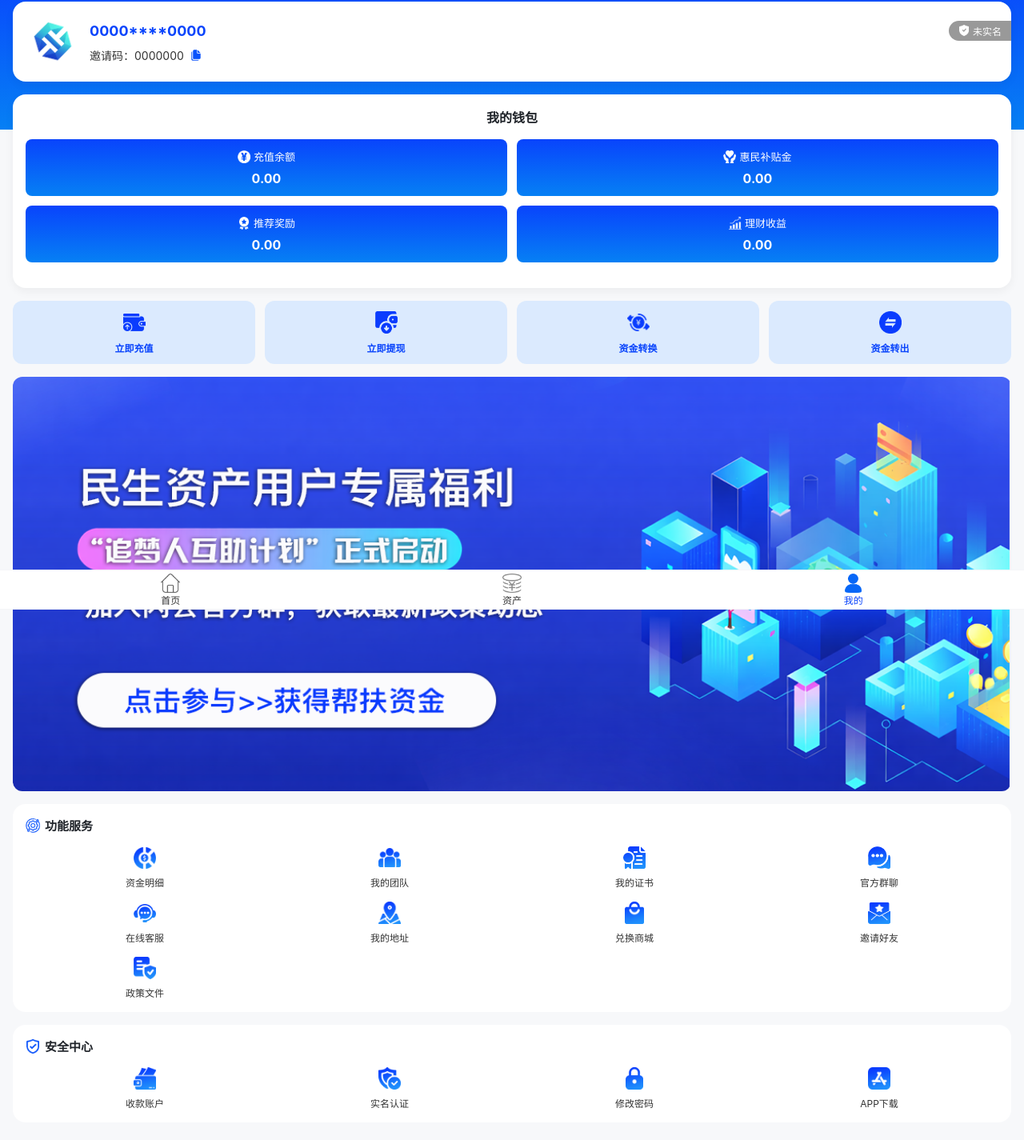
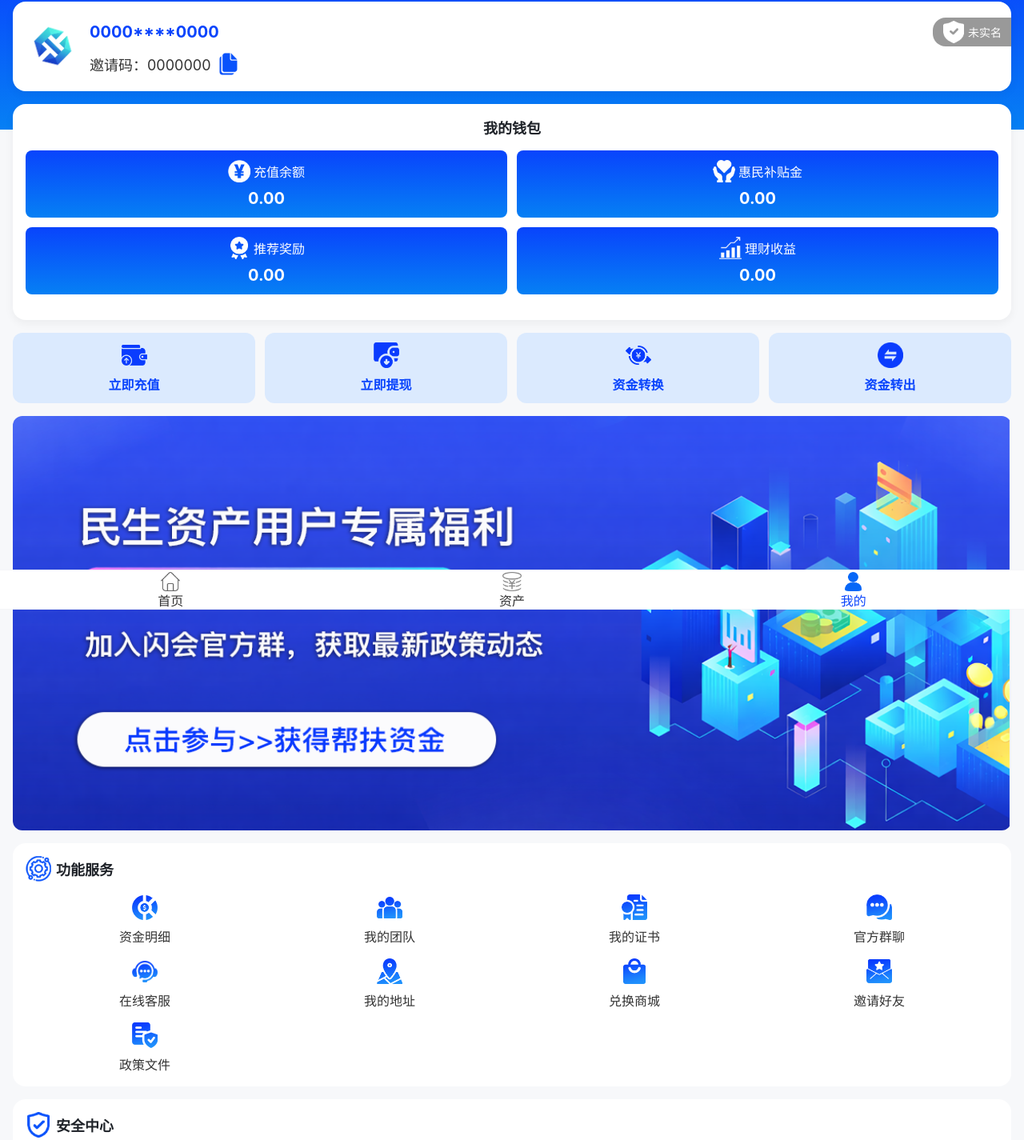
Before and after one commit to zhangsan083/minsheng, a Vue app: page /profile in a window 1280 px wide. Shown: the part 38-1463 px from the top of the page at 80% size. Built offline with nearby package versions, Linux system fonts and the light colour scheme; no server answers; sample sign-in values are in the browser's storage.

Commit message:
老人友好模式

```diff
--- a/src/styles/theme.scss
+++ b/src/styles/theme.scss
@@ -7,10 +7,37 @@
   --color-bg: #f7f8fa;
   --color-text: #1f2329;
 
+  /* 老年人友好设计标准 */
+  --font-size-base: 18px;
+  --font-size-large: 20px;
+  --font-size-small: 16px;
+  --font-size-xs: 14px;
+  --icon-size-base: 32px;
+  --icon-size-small: 28px;
+  --button-height: 52px;
+  --button-large-height: 56px;
+  --button-normal-height: 48px;
+  --button-mini-height: 44px;
+  --spacing-base: 16px;
+  --spacing-small: 12px;
+  --spacing-large: 20px;
+
   /* Vant Theme Overrides */
   --van-primary-color: var(--blue-deep);
   --van-button-primary-background: var(--blue-gradient);
   --van-button-primary-border-color: var(--blue-deep);
+  --van-font-size-xs: var(--font-size-xs);
+  --van-font-size-sm: var(--font-size-small);
+  --van-font-size-md: var(--font-size-base);
+  --van-font-size-lg: var(--font-size-large);
+  --van-button-height: var(--button-height);
+  --van-button-large-height: var(--button-large-height);
+  --van-button-normal-height: var(--button-normal-height);
+  --van-button-mini-height: var(--button-mini-height);
+  --van-icon-size-xs: 24px;
+  --van-icon-size-sm: 28px;
+  --van-icon-size-md: 32px;
+  --van-icon-size-lg: 36px;
 }
 
 [data-theme='dark'] {
@@ -22,6 +49,90 @@
 body {
   color: var(--color-text);
   background: var(--color-bg);
+  font-size: var(--font-size-base);
+  font-family:
+    -apple-system, BlinkMacSystemFont, 'Segoe UI', 'PingFang SC', 'Hiragino Sans GB',
+    'Microsoft YaHei', 'Helvetica Neue', Helvetica, Arial, sans-serif;
+  -webkit-font-smoothing: antialiased;
+  -moz-osx-font-smoothing: grayscale;
+}
+
+/* 老年人友好的全局样式 */
+* {
+  box-sizing: border-box;
+}
+
+/* 提升可读性 */
+h1,
+h2,
+h3,
+h4,
+h5,
+h6 {
+  font-weight: 600;
+  line-height: 1.4;
+}
+
+/* 按钮通用样式 */
+.van-button {
+  font-size: var(--font-size-base) !important;
+  height: var(--button-height) !important;
+  line-height: var(--button-height) !important;
+}
+
+/* 输入框通用样式 */
+.van-field__control {
+  font-size: var(--font-size-base) !important;
+}
+
+/* 标签页通用样式 */
+.van-tab {
+  font-size: var(--font-size-base) !important;
+}
+
+/* 单元格通用样式 */
+.van-cell {
+  font-size: var(--font-size-base) !important;
+}
+
+/* 列表通用样式 */
+.van-list {
+  font-size: var(--font-size-base) !important;
+}
+
+/* 弹窗通用样式 */
+.van-popup {
+  font-size: var(--font-size-base) !important;
+}
+
+/* 提示通用样式 */
+.van-toast {
+  font-size: var(--font-size-base) !important;
+}
+
+/* 导航栏通用样式 */
+.van-nav-bar {
+  font-size: var(--font-size-base) !important;
+}
+
+/* 下拉菜单通用样式 */
+.van-dropdown-menu__item {
+  font-size: var(--font-size-base) !important;
+}
+
+/* 加载通用样式 */
+.van-loading {
+  font-size: var(--font-size-small) !important;
+}
+
+/* 步骤条通用样式 */
+.van-steps__title {
+  font-size: var(--font-size-base) !important;
+}
+
+/* 时间选择器通用样式 */
+.van-picker-column__item {
+  font-size: var(--font-size-base) !important;
 }
 
 /* Global Utilities */
@@ -32,3 +143,24 @@ body {
 .text-blue-deep {
   color: var(--blue-deep) !important;
 }
+
+/* 老年人友好工具类 */
+.text-large {
+  font-size: var(--font-size-large) !important;
+}
+
+.text-base {
+  font-size: var(--font-size-base) !important;
+}
+
+.text-small {
+  font-size: var(--font-size-small) !important;
+}
+
+.icon-large {
+  font-size: var(--icon-size-base) !important;
+}
+
+.icon-small {
+  font-size: var(--icon-size-small) !important;
+}
--- a/src/views/Home.vue
+++ b/src/views/Home.vue
@@ -427,7 +427,7 @@ const recordCode = ref('')
   border-radius: 4px;
 }
 .title {
-  font-size: 24px;
+  font-size: 28px;
   font-weight: 700;
   letter-spacing: 4px;
 }
@@ -518,20 +518,20 @@ const recordCode = ref('')
 }
 .notice-bar {
   padding: 0;
-  height: 24px;
-  line-height: 24px;
-  font-size: 12px;
+  height: 28px;
+  line-height: 28px;
+  font-size: var(--font-size-small);
 }
 
 /* Grid */
 .grid {
   background: #fff;
   border-radius: 12px;
-  padding: 16px 8px;
+  padding: var(--spacing-base) 8px;
   display: grid;
   grid-template-columns: repeat(4, 1fr);
-  gap: 16px 8px;
-  margin-bottom: 16px;
+  gap: var(--spacing-base) 8px;
+  margin-bottom: var(--spacing-base);
 }
 .grid__item {
   display: flex;
@@ -540,23 +540,23 @@ const recordCode = ref('')
   gap: 8px;
 }
 .grid__icon-img {
-  width: 30px;
-  height: 30px;
+  width: var(--icon-size-base);
+  height: var(--icon-size-base);
   object-fit: contain;
 }
 .grid__text {
-  font-size: 12px;
+  font-size: var(--font-size-base);
   color: #333;
 }
 
 .quick-actions {
   display: grid;
   grid-template-columns: repeat(2, 1fr);
-  gap: 12px;
-  margin-bottom: 16px;
+  gap: var(--spacing-small);
+  margin-bottom: var(--spacing-base);
 }
 .quick-actions__btn {
-  height: 48px;
+  height: var(--button-normal-height);
   border-radius: 10px;
   background: var(--blue-gradient);
   color: #fff;
@@ -575,12 +575,12 @@ const recordCode = ref('')
   background-size: 100% 100%;
 }
 .quick-actions__icon {
-  width: 20px;
-  height: 20px;
+  width: var(--icon-size-small);
+  height: var(--icon-size-small);
   object-fit: contain;
 }
 .quick-actions__text {
-  font-size: 16px;
+  font-size: var(--font-size-base);
   font-weight: 600;
 }
 
@@ -609,7 +609,7 @@ const recordCode = ref('')
   object-fit: contain;
 }
 .news__title-text {
-  font-size: 20px;
+  font-size: var(--font-size-large);
   font-family: 'STKaiti', 'Kaiti', serif;
   font-weight: 700;
   font-style: italic;
@@ -654,7 +654,7 @@ const recordCode = ref('')
   border-bottom: none;
 }
 .news__text {
-  font-size: 14px;
+  font-size: var(--font-size-small);
   color: #333;
   font-weight: 600;
   margin-bottom: 8px;
@@ -665,7 +665,7 @@ const recordCode = ref('')
   overflow: hidden;
 }
 .news__time {
-  font-size: 12px;
+  font-size: var(--font-size-xs);
   color: #999;
 }
 .news__thumb {
@@ -675,9 +675,9 @@ const recordCode = ref('')
 }
 .news__footer {
   text-align: center;
-  padding: 12px;
+  padding: var(--spacing-small);
   color: #666;
-  font-size: 12px;
+  font-size: var(--font-size-xs);
   display: flex;
   align-items: center;
   justify-content: center;
--- a/src/views/Profile.vue
+++ b/src/views/Profile.vue
@@ -379,7 +379,7 @@ const confirmLogout = () => {
 }
 
 .user-phone {
-  font-size: 18px;
+  font-size: var(--font-size-large);
   font-weight: bold;
   color: var(--blue-deep);
 }
@@ -387,7 +387,7 @@ const confirmLogout = () => {
 .status-badge {
   background: var(--blue-gradient);
   color: white;
-  font-size: 12px;
+  font-size: var(--font-size-xs);
   padding: 4px 12px;
   border-top-left-radius: 16px;
   border-bottom-left-radius: 16px;
@@ -402,7 +402,7 @@ const confirmLogout = () => {
 }
 
 .invite-row {
-  font-size: 14px;
+  font-size: var(--font-size-base);
   color: #333;
   display: flex;
   align-items: center;
@@ -426,15 +426,15 @@ const confirmLogout = () => {
 .card-title {
   text-align: center;
   font-weight: bold;
-  margin-bottom: 16px;
-  font-size: 16px;
+  margin-bottom: var(--spacing-base);
+  font-size: var(--font-size-base);
 }
 
 .wallet-grid {
   display: grid;
   grid-template-columns: 1fr 1fr;
-  gap: 12px;
-  margin-bottom: 16px;
+  gap: var(--spacing-small);
+  margin-bottom: var(--spacing-base);
 }
 
 .wallet-item {
@@ -449,28 +449,28 @@ const confirmLogout = () => {
 }
 
 .wallet-icon {
-  font-size: 13px;
+  font-size: var(--font-size-small);
   display: flex;
   align-items: center;
   gap: 4px;
 }
 
 .wallet-value {
-  font-size: 16px;
+  font-size: var(--font-size-large);
   font-weight: bold;
 }
 
 .divider {
   height: 1px;
   background: #eee;
-  margin: 12px 0;
+  margin: var(--spacing-small) 0;
 }
 
 .verify-gold-row {
   display: flex;
   justify-content: space-between;
   align-items: center;
-  font-size: 14px;
+  font-size: var(--font-size-small);
 }
 
 .verify-label {
@@ -486,13 +486,13 @@ const confirmLogout = () => {
   color: var(--blue-deep);
   display: flex;
   align-items: center;
-  font-size: 12px;
+  font-size: var(--font-size-xs);
   cursor: pointer;
 }
 
 .more-icon {
-  width: 12px;
-  height: 12px;
+  width: var(--icon-size-small);
+  height: var(--icon-size-small);
   object-fit: contain;
   margin-left: 2px;
 }
@@ -501,12 +501,12 @@ const confirmLogout = () => {
 .subsidy-bar {
   background: var(--blue-gradient);
   border-radius: 8px;
-  padding: 12px 16px;
+  padding: var(--spacing-small) var(--spacing-base);
   display: flex;
   justify-content: space-between;
   align-items: center;
   color: white;
-  margin-bottom: 16px;
+  margin-bottom: var(--spacing-base);
   box-shadow: 0 4px 12px rgba(9, 68, 252, 0.2);
 }
 
@@ -519,21 +519,21 @@ const confirmLogout = () => {
 
 .subsidy-value {
   font-weight: bold;
-  font-size: 18px;
+  font-size: var(--font-size-large);
 }
 
 /* Action Grid */
 .action-grid {
   display: grid;
   grid-template-columns: repeat(4, 1fr);
-  gap: 12px;
-  margin-bottom: 16px;
+  gap: var(--spacing-small);
+  margin-bottom: var(--spacing-base);
 }
 
 .action-btn-item {
   background: #dbeafe; /* Light blue matching image */
   border-radius: 12px;
-  padding: 12px 4px;
+  padding: var(--spacing-small) 4px;
   display: flex;
   flex-direction: column;
   align-items: center;
@@ -542,17 +542,17 @@ const confirmLogout = () => {
 }
 
 .action-icon {
-  width: 40px;
-  height: 30px;
+  width: var(--icon-size-base);
+  height: var(--icon-size-base);
   display: flex;
   align-items: center;
   justify-content: center;
-  font-size: 24px;
+  font-size: var(--font-size-base);
   background: transparent;
 }
 
 .action-text {
-  font-size: 12px;
+  font-size: var(--font-size-small);
   color: var(--blue-deep);
   font-weight: bold;
 }
@@ -561,7 +561,7 @@ const confirmLogout = () => {
 .ad-placeholder {
   background: #999;
   border-radius: 12px;
-  margin-bottom: 16px;
+  margin-bottom: var(--spacing-base);
   overflow: hidden;
   position: relative;
 }
@@ -575,23 +575,23 @@ const confirmLogout = () => {
 .section-group {
   background: white;
   border-radius: 16px;
-  padding: 16px;
-  margin-bottom: 16px;
+  padding: var(--spacing-base);
+  margin-bottom: var(--spacing-base);
 }
 
 .section-header {
   display: flex;
   align-items: center;
   gap: 6px;
-  margin-bottom: 16px;
+  margin-bottom: var(--spacing-base);
   font-weight: bold;
-  font-size: 15px;
+  font-size: var(--font-size-base);
 }
 
 .service-grid {
   display: grid;
   grid-template-columns: repeat(4, 1fr);
-  gap: 16px 8px;
+  gap: var(--spacing-base) 8px;
 }
 
 .service-item {
@@ -603,17 +603,17 @@ const confirmLogout = () => {
 }
 
 .service-icon {
-  font-size: 28px;
+  font-size: var(--icon-size-base);
 }
 
 .service-label {
-  font-size: 12px;
+  font-size: var(--font-size-small);
   color: #333;
 }
 
 /* Logout */
 .logout-wrapper {
-  margin-top: 24px;
+  margin-top: var(--spacing-large);
 }
 
 .btn-logout {
@@ -624,67 +624,67 @@ const confirmLogout = () => {
 
 /* Dialog */
 .switch-content {
-  padding: 20px;
+  padding: var(--spacing-base);
   text-align: center;
 }
 
 .dialog-title {
-  font-size: 18px;
+  font-size: var(--font-size-large);
   font-weight: bold;
-  margin-bottom: 12px;
+  margin-bottom: var(--spacing-small);
 }
 
 .dialog-msg {
-  font-size: 14px;
+  font-size: var(--font-size-small);
   color: #666;
-  margin-bottom: 24px;
+  margin-bottom: var(--spacing-base);
 }
 
 .dialog-actions {
   display: flex;
-  gap: 12px;
+  gap: var(--spacing-small);
 }
 
 .badge-icon {
-  width: 14px;
-  height: 14px;
+  width: var(--icon-size-small);
+  height: var(--icon-size-small);
   object-fit: contain;
 }
 
 .copy-icon-img {
-  width: 14px;
-  height: 14px;
+  width: var(--icon-size-small);
+  height: var(--icon-size-small);
   object-fit: contain;
   cursor: pointer;
 }
 
 .wallet-icon-img {
-  width: 16px;
-  height: 16px;
+  width: var(--icon-size-small);
+  height: var(--icon-size-small);
   object-fit: contain;
 }
 
 .subsidy-icon {
-  width: 20px;
-  height: 20px;
+  width: var(--icon-size-base);
+  height: var(--icon-size-base);
   object-fit: contain;
 }
 
 .action-img {
-  width: 28px;
-  height: 28px;
+  width: var(--icon-size-base);
+  height: var(--icon-size-base);
   object-fit: contain;
 }
 
 .header-icon {
-  width: 18px;
-  height: 18px;
+  width: var(--icon-size-base);
+  height: var(--icon-size-base);
   object-fit: contain;
 }
 
 .service-img {
-  width: 28px;
-  height: 28px;
+  width: var(--icon-size-base);
+  height: var(--icon-size-base);
   object-fit: contain;
 }
 </style>
```
Also changed, not shown: src/views/Register.vue (+39 -4 lines).
